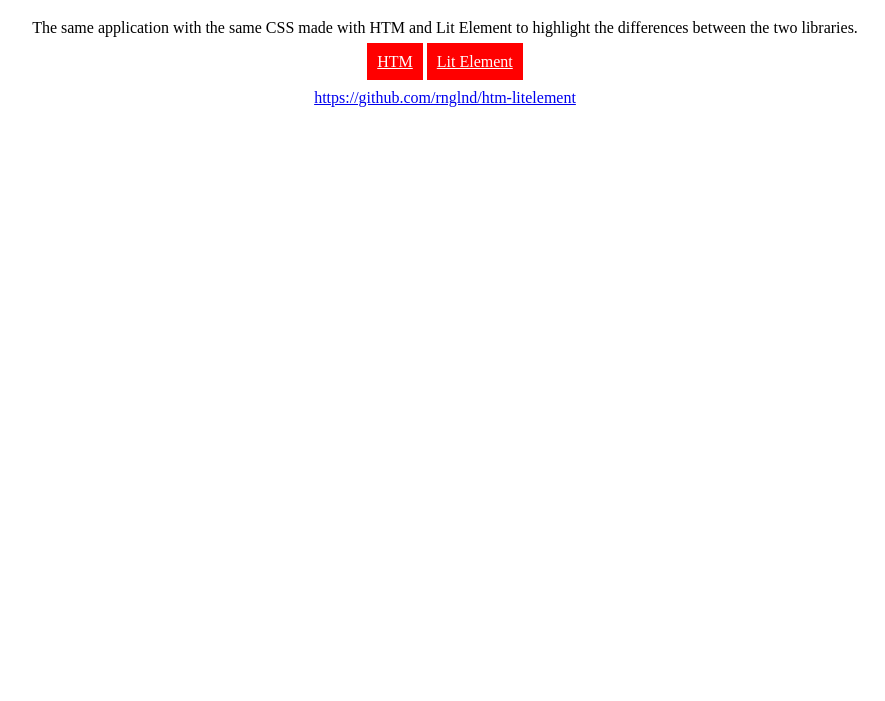
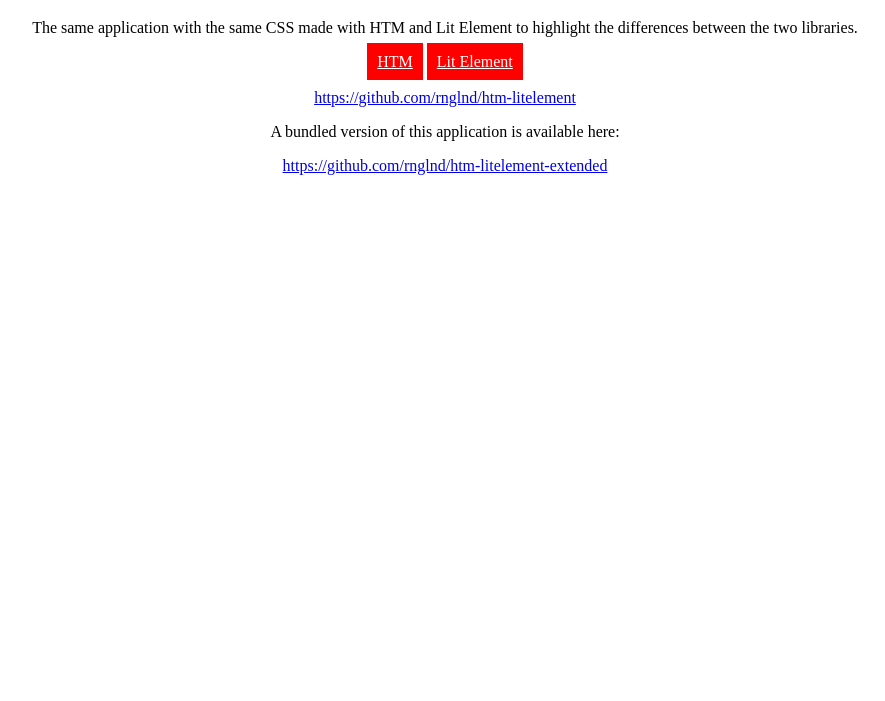
Before and after one commit to rnglnd/htm-litelement, a plain HTML site: page index.html in a window 1280 px wide. Shown: the part 99-800 px from the top of the page, without its empty margins (195-1080 px from the left). Drawn offline with Linux system fonts and the light colour scheme.

Commit message:
readme and landing page updates

```diff
--- a/index.html
+++ b/index.html
@@ -20,6 +20,10 @@
         <div>
           <a href="https://github.com/rnglnd/htm-litelement">https://github.com/rnglnd/htm-litelement</a>
         </div>
+        <div>
+          <p>A bundled version of this application is available here:</p>
+          <a href="https://github.com/rnglnd/htm-litelement-extended">https://github.com/rnglnd/htm-litelement-extended</a>
+        </div>
       </div>
     </div>
   </body>
```
Also changed, not shown: 1 other file.
